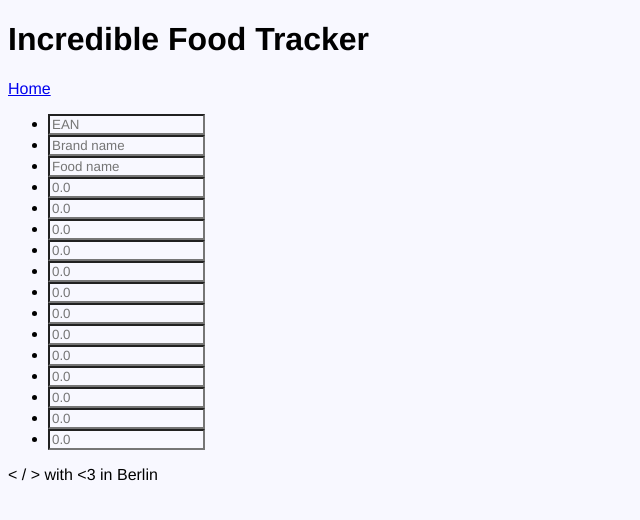
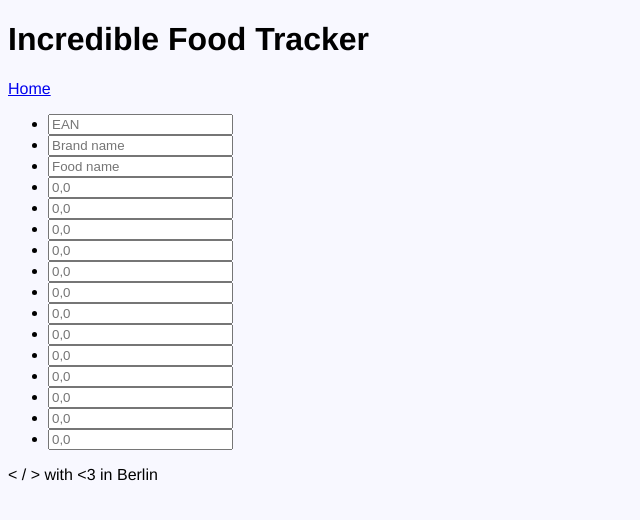
Before and after one commit to Cherubeam/food-tracker, a website built with webpack: page public/edit-food.html in a window 1280 px wide. Shown: the whole page, without its empty margins (0-640 px from the left). Built offline with nearby package versions, Linux system fonts and the light colour scheme.

Commit message:
Fix some typos and add comments

```diff
--- a/public/edit-food.html
+++ b/public/edit-food.html
@@ -31,43 +31,43 @@
                     <input id="edit-food-name" type="text" placeholder="Food name">
                 </li>
                 <li>
-                    <input id="edit-calories" type="number" min="0" step="0.1" placeholder="0.0">
+                    <input id="edit-calories" type="number" min="0" step="0.1" placeholder="0,0">
                 </li>
                 <li>
-                    <input id="edit-protein" type="number" min="0" step="0.1" placeholder="0.0">
+                    <input id="edit-protein" type="number" min="0" step="0.1" placeholder="0,0">
                 </li>
                 <li>
-                    <input id="edit-carbohydrate" type="number" min="0" step="0.1" placeholder="0.0">
+                    <input id="edit-carbohydrate" type="number" min="0" step="0.1" placeholder="0,0">
                 </li>
                 <li>
-                    <input id="edit-fat" type="number" min="0" step="0.1" placeholder="0.0">
+                    <input id="edit-fat" type="number" min="0" step="0.1" placeholder="0,0">
                 </li>
                 <li>
-                    <input id="edit-saturated-fat" type="number" min="0" step="0.1" placeholder="0.0">
+                    <input id="edit-saturated-fat" type="number" min="0" step="0.1" placeholder="0,0">
                 </li>
                 <li>
-                    <input id="edit-multiple-unsaturated-fat" type="number" min="0" step="0.1" placeholder="0.0">
+                    <input id="edit-multiple-unsaturated-fat" type="number" min="0" step="0.1" placeholder="0,0">
                 </li>
                 <li>
-                    <input id="edit-basic-unsaturated-fat" type="number" min="0" step="0.1" placeholder="0.0">
+                    <input id="edit-basic-unsaturated-fat" type="number" min="0" step="0.1" placeholder="0,0">
                 </li>
                 <li>
-                    <input id="edit-trans-fat" type="number" min="0" step="0.1" placeholder="0.0">
+                    <input id="edit-trans-fat" type="number" min="0" step="0.1" placeholder="0,0">
                 </li>
                 <li>
-                    <input id="edit-cholesterol" type="number" min="0" step="0.1" placeholder="0.0">
+                    <input id="edit-cholesterol" type="number" min="0" step="0.1" placeholder="0,0">
                 </li>
                 <li>
-                    <input id="edit-natrium" type="number" min="0" step="0.1" placeholder="0.0">
+                    <input id="edit-natrium" type="number" min="0" step="0.1" placeholder="0,0">
                 </li>
                 <li>
-                    <input id="edit-potassium" type="number" min="0" step="0.1" placeholder="0.0">
+                    <input id="edit-potassium" type="number" min="0" step="0.1" placeholder="0,0">
                 </li>
                 <li>
-                    <input id="edit-fibers" type="number" min="0" step="0.1" placeholder="0.0">
+                    <input id="edit-fibers" type="number" min="0" step="0.1" placeholder="0,0">
                 </li>
                 <li>
-                    <input id="edit-sugar" type="number" min="0" step="0.1" placeholder="0.0">
+                    <input id="edit-sugar" type="number" min="0" step="0.1" placeholder="0,0">
                 </li>
                 </ul>
             </form>
--- a/public/styles/styles.css
+++ b/public/styles/styles.css
@@ -1,4 +1,30 @@
+/* Base Styles */
+
 * {
+    box-sizing: border-box;
+    /* margin: 0;
+    padding: 0; */
+}
+
+body {
 	font-family: Helvetica, sans-serif;
 	background-color: ghostwhite;
 }
+
+/* Container */
+
+.container {
+	max-width: 60rem;
+}
+
+/* Header */
+
+.header {
+	background: #61ce66;
+	color: white;
+	padding: 1rem;
+}
+
+.header__title {
+	font-size: 2rem;
+}
--- a/src/dayFunctions.js
+++ b/src/dayFunctions.js
@@ -25,7 +25,7 @@ const loadDays = () => {
 
                 const day = new Day(_timestamp, _day, _weekday, _week, _month, _year, _date, breakfast, lunch, dinner, snack)
 
-                // BUG?: Now my avoid logic (duplicate creation of the same day within days array) will be triggered...
+                // BUG: Now my avoid logic (duplicate creation of the same day within days array) will be triggered...
 
                 days.push(day)
             })
@@ -56,12 +56,16 @@ const createDay = today => {
             days.forEach(dayObject => {
                 if (dayObject.date === today.date) {
                     console.log('Day object already exists within days array!')
+                    console.log('++++++++++++++++++')
+                    console.log(dayObject.date)
                 } else {
                     days.push(today)
+                    console.log('dayObject.date === today.date (inner else) loop')
                 }
             })
         } else {
             days.push(today)
+            console.log('days.length (outer else) loop')
         }
     }
 
--- a/src/index.js
+++ b/src/index.js
@@ -8,7 +8,7 @@ import { renderToday, renderFoods, renderDishes } from './views'
 import { throwIfFoodNameMissing, throwIfDishNameMissing, throwIfCaloriesMissing, throwIfProteinMissing, throwIfCarbohydrateMissing, throwIfFatMissing } from './errorMessages'
 
 /**
- * @description Rendering
+ * @description Initial Rendering
  */
 
 // Create today instance as starting point
@@ -127,6 +127,6 @@ document.querySelector('#add-food-today').addEventListener('submit', e => {
 		}
 	})
 
-	updateDay('04.07.2018', foodObject, selectedMealText)
+	updateDay('06.07.2018', foodObject, selectedMealText) // !!! TODO: The date has to be set automatically / selected by a dropdown menu
 	renderToday()
 })
--- a/src/views.js
+++ b/src/views.js
@@ -76,7 +76,7 @@ const generateFoodDOM = food => {
     const fatElement = document.createElement('li')
 
     // Display the food name
-    nameElement.textContent = food._name
+    nameElement.textContent = food.name
     foodElement.appendChild(nameElement)
 
     // Display the last update
@@ -93,7 +93,7 @@ const generateFoodDOM = food => {
     foodElement.appendChild(macrosElement)
 
     // Setup the link for the food edit page
-    foodElement.setAttribute('href', `/edit-food.html#${food._id}`)
+    foodElement.setAttribute('href', `/edit-food.html#${food.id}`)
 
     return foodElement
 }
@@ -106,7 +106,7 @@ const generateFoodDropdownDOM = (foods, querySelector) => {
     foods.forEach(food => {
         const optionElement = document.createElement('option')
 
-        optionElement.textContent = food.name
+        optionElement.textContent = `${food.brand}: ${food.name}`
         optionElement.value = food.id
 
         selectElement.appendChild(optionElement)
```
Also changed, not shown: public/index.html (+8 -6 lines).
